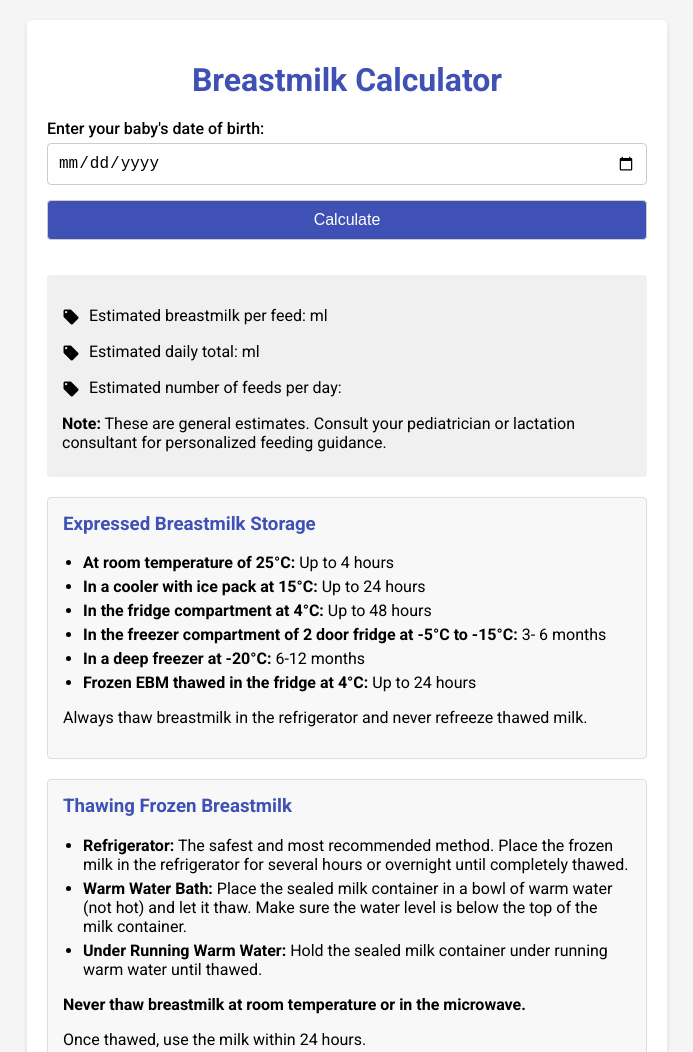
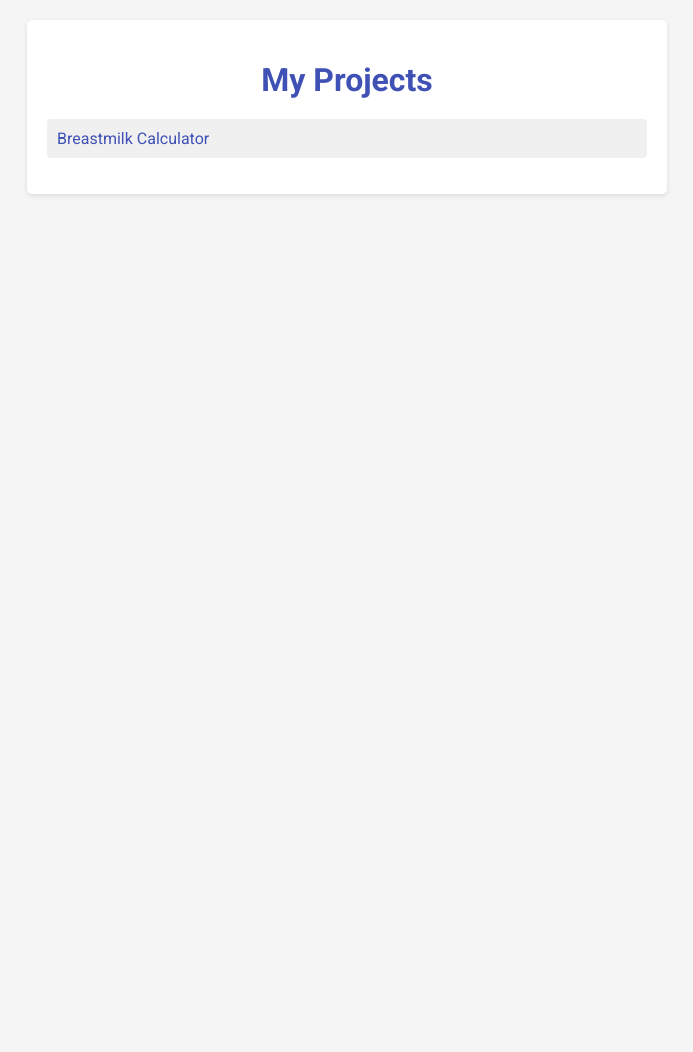
Before and after one commit to engwansong/ewsme, a plain HTML site: page index.html in a window 1280 px wide. Shown: the top 1052 px of the page, without its empty margins (293-986 px from the left). After the commit the page ends 800 px from the top, so only its background shows below. Drawn offline with Linux system fonts and the light colour scheme.

Commit message:
Update index.html
convert to listing page

```diff
--- a/index.html
+++ b/index.html
@@ -1,7 +1,7 @@
 <!DOCTYPE html>
 <html>
 <head>
-  <title>Breastmilk Calculator</title>
+  <title>My Projects</title>
   <link rel="stylesheet" href="https://fonts.googleapis.com/css?family=Roboto:300,400,500,700&display=swap">
   <link rel="stylesheet" href="https://fonts.googleapis.com/icon?family=Material+Icons">
   <style>
@@ -27,191 +27,37 @@
       color: #3f51b5;
     }
 
-    label {
-      display: block;
-      margin-bottom: 5px;
-      font-weight: 500;
+    .project-list {
+      list-style-type: none;
+      padding: 0;
     }
 
-    input[type="date"],
-    button {
-      padding: 10px;
-      border: 1px solid #ccc;
-      border-radius: 4px;
-      font-size: 16px;
-      width: 100%;
-      box-sizing: border-box;
-      margin-bottom: 15px;
+    .project-list li {
+      margin-bottom: 10px;
     }
 
-    button {
-      background-color: #3f51b5;
-      color: white;
-      cursor: pointer;
+    .project-list a {
+      display: block;
+      padding: 10px;
+      background-color: #f0f0f0;
+      border-radius: 4px;
+      text-decoration: none;
+      color: #3f51b5;
       transition: background-color 0.3s ease;
     }
 
-    button:hover {
-      background-color: #303f9f;
-    }
-
-    #results {
-      margin-top: 20px;
-      padding: 15px;
-      border-radius: 4px;
-      background-color: #f0f0f0;
-    }
-
-    #results p {
-      margin-bottom: 10px;
-    }
-
-    .material-icons {
-      font-size: 18px;
-      vertical-align: middle;
-      margin-right: 5px;
-    }
-
-    .info-section {
-      margin-top: 20px;
-      padding: 15px;
-      border-radius: 4px;
-      background-color: #f8f8f8;
-      border: 1px solid #ddd;
-    }
-
-    .info-section h3 {
-      margin-top: 0;
-      color: #3f51b5;
-    }
-
-    .info-section ul {
-      list-style-type: disc;
-      padding-left: 20px;
-    }
-
-    .info-section li {
-      margin-bottom: 5px;
-    }
-
-    .info-section li strong {
-      font-weight: bold;
+    .project-list a:hover {
+      background-color: #e0e0e0;
     }
   </style>
 </head>
 <body>
   <div class="container">
-    <h1>Breastmilk Calculator</h1>
+    <h1>My Projects</h1>
 
-    <form id="calculatorForm">
-      <label for="dob">Enter your baby's date of birth:</label>
-      <input type="date" id="dob" name="dob" required>
-
-      <button type="submit">Calculate</button>
-    </form>
-
-    <div id="results">
-      <p><span class="material-icons">local_offer</span> Estimated breastmilk per feed: <span id="feedAmount"></span> ml</p>
-      <p><span class="material-icons">local_offer</span> Estimated daily total: <span id="dailyTotal"></span> ml</p>
-      <p><span class="material-icons">local_offer</span> Estimated number of feeds per day: <span id="feedsPerDay"></span></p>
-      <p><strong>Note:</strong> These are general estimates.  Consult your pediatrician or lactation consultant for personalized feeding guidance.</p>
-    </div>
-
-    <div class="info-section">
-      <h3>Expressed Breastmilk Storage</h3>
-      <ul>
-        <li><strong>At room temperature of 25°C:</strong> Up to 4 hours</li>
-        <li><strong>In a cooler with ice pack at 15°C:</strong> Up to 24 hours</li>
-        <li><strong>In the fridge compartment at 4°C:</strong> Up to 48 hours</li>
-        <li><strong>In the freezer compartment of 2 door fridge at -5°C to -15°C:</strong> 3- 6 months</li>
-        <li><strong>In a deep freezer at -20°C:</strong> 6-12 months</li>
-        <li><strong>Frozen EBM thawed in the fridge at 4°C:</strong> Up to 24 hours</li>
+    <ul class="project-list">
+      <li><a href="breastmilk-calculator.html">Breastmilk Calculator</a></li>
       </ul>
-      <p>Always thaw breastmilk in the refrigerator and never refreeze thawed milk.</p>
-    </div>
-
-    <div class="info-section">
-      <h3>Thawing Frozen Breastmilk</h3>
-      <ul>
-        <li><strong>Refrigerator:</strong> The safest and most recommended method. Place the frozen milk in the refrigerator for several hours or overnight until completely thawed. </li>
-        <li><strong>Warm Water Bath:</strong> Place the sealed milk container in a bowl of warm water (not hot) and let it thaw. Make sure the water level is below the top of the milk container. </li>
-        <li><strong>Under Running Warm Water:</strong> Hold the sealed milk container under running warm water until thawed. </li>
-      </ul>
-      <p><strong>Never thaw breastmilk at room temperature or in the microwave.</strong></p>
-      <p>Once thawed, use the milk within 24 hours.</p>
-    </div>
   </div>
-
-  <script>
-    const calculatorForm = document.getElementById('calculatorForm');
-    const dobInput = document.getElementById('dob');
-    const feedAmountSpan = document.getElementById('feedAmount');
-    const dailyTotalSpan = document.getElementById('dailyTotal');
-    const feedsPerDaySpan = document.getElementById('feedsPerDay');
-
-    // Get URL parameters
-    const urlParams = new URLSearchParams(window.location.search);
-    const dobFromURL = urlParams.get('dob');
-
-    // If DOB is provided in the URL, populate the input field and calculate
-    if (dobFromURL) {
-      dobInput.value = dobFromURL;
-
-      // Perform calculation immediately
-      calculateBreastmilk();
-    }
-
-    calculatorForm.addEventListener('submit', (event) => {
-      event.preventDefault();
-      calculateBreastmilk();
-
-      // Update URL with the new DOB
-      const dobValue = dobInput.value;
-      const newURL = new URL(window.location.href);
-      newURL.searchParams.set('dob', dobValue);
-      window.history.replaceState(null, null, newURL.toString());
-    });
-
-    function calculateBreastmilk() {
-      const dob = new Date(dobInput.value);
-      const today = new Date();
-
-      // Calculate age in milliseconds
-      const ageInMillis = today - dob;
-
-      // Convert age to weeks and months
-      const ageInWeeks = Math.floor(ageInMillis / (1000 * 60 * 60 * 24 * 7));
-      const ageInMonths = Math.floor(ageInMillis / (1000 * 60 * 60 * 24 * 30.44)); // Approx. 30.44 days in a month
-
-      let feedAmount = 0;
-      let dailyTotal = 0;
-      let feedsPerDay = 0;
-
-      if (ageInWeeks <= 2) {
-        feedAmount = 75; // ml per feed
-        feedsPerDay = 10;
-      } else if (ageInWeeks <= 6) {
-        feedAmount = 90;
-        feedsPerDay = 8;
-      } else if (ageInWeeks <= 12) {
-        feedAmount = 105;
-        feedsPerDay = 7;
-      } else if (ageInWeeks <= 26) {
-        feedAmount = 120;
-        feedsPerDay = 6;
-      } else if (ageInWeeks <= 52) {
-        feedAmount = 150;
-        feedsPerDay = 5;
-      } else {
-        feedAmount = 180;
-        feedsPerDay = 4;
-      }
-      dailyTotal = feedAmount * feedsPerDay;
-
-      feedAmountSpan.textContent = feedAmount.toFixed(1);
-      dailyTotalSpan.textContent = dailyTotal.toFixed(1);
-      feedsPerDaySpan.textContent = feedsPerDay;
-    }
-  </script>
 </body>
 </html>
```
